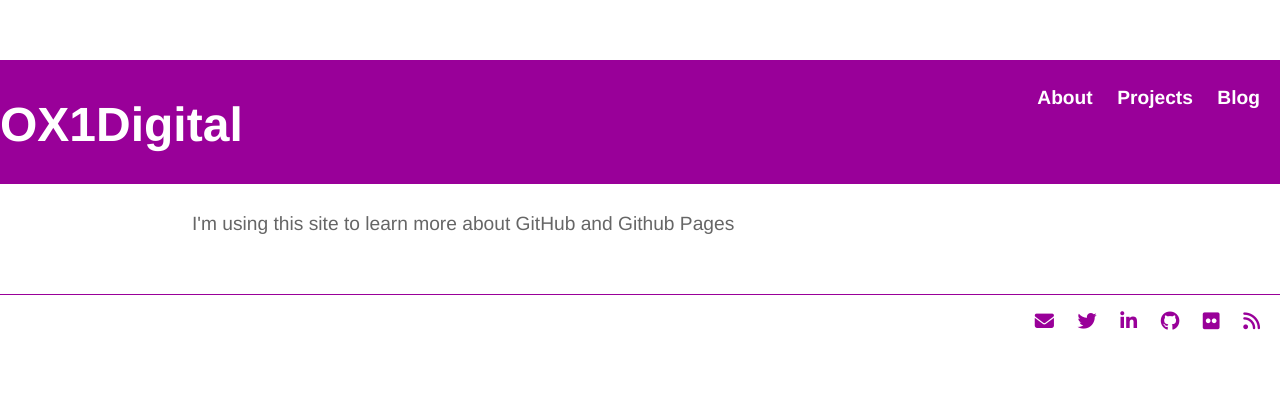
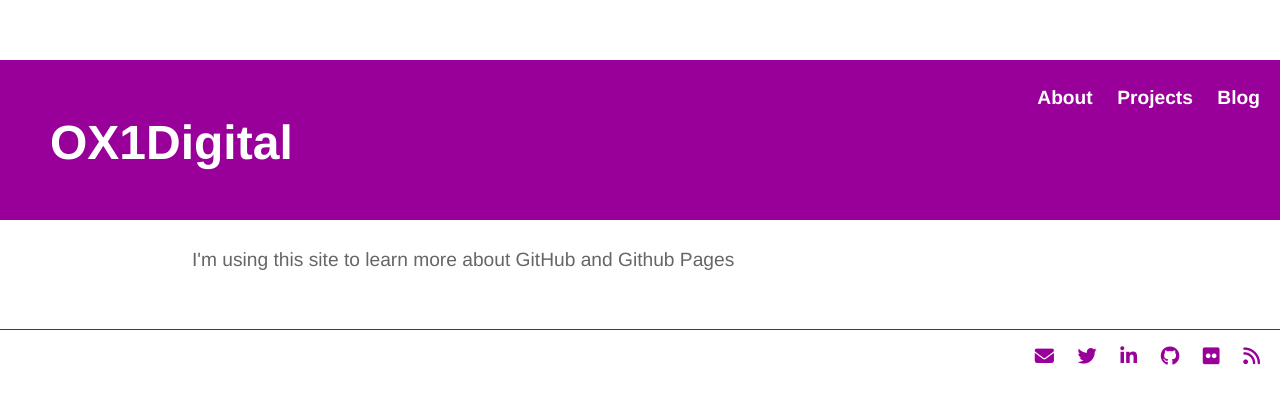
Before and after one commit to electronicdreamplant/electronicdreamplant.github.io, a Jekyll site: the page built from index.html, in a window 1280 px wide. Shown: the top 404 px of the page. Built offline with Jekyll 4.4.1, drawn with Linux system fonts in a browser that asks for light colours; nearby versions of some CDN libraries.

Commit message:
Update main.css
margin for logo

```diff
--- a/css/main.css
+++ b/css/main.css
@@ -17,7 +17,9 @@ body {
     margin: 60px auto;
     width: 70%;
 }
-
+.logo {
+    margin: 50px;
+}
 header ul, footer ul {
     padding: 0px;
     list-style: none;
```
